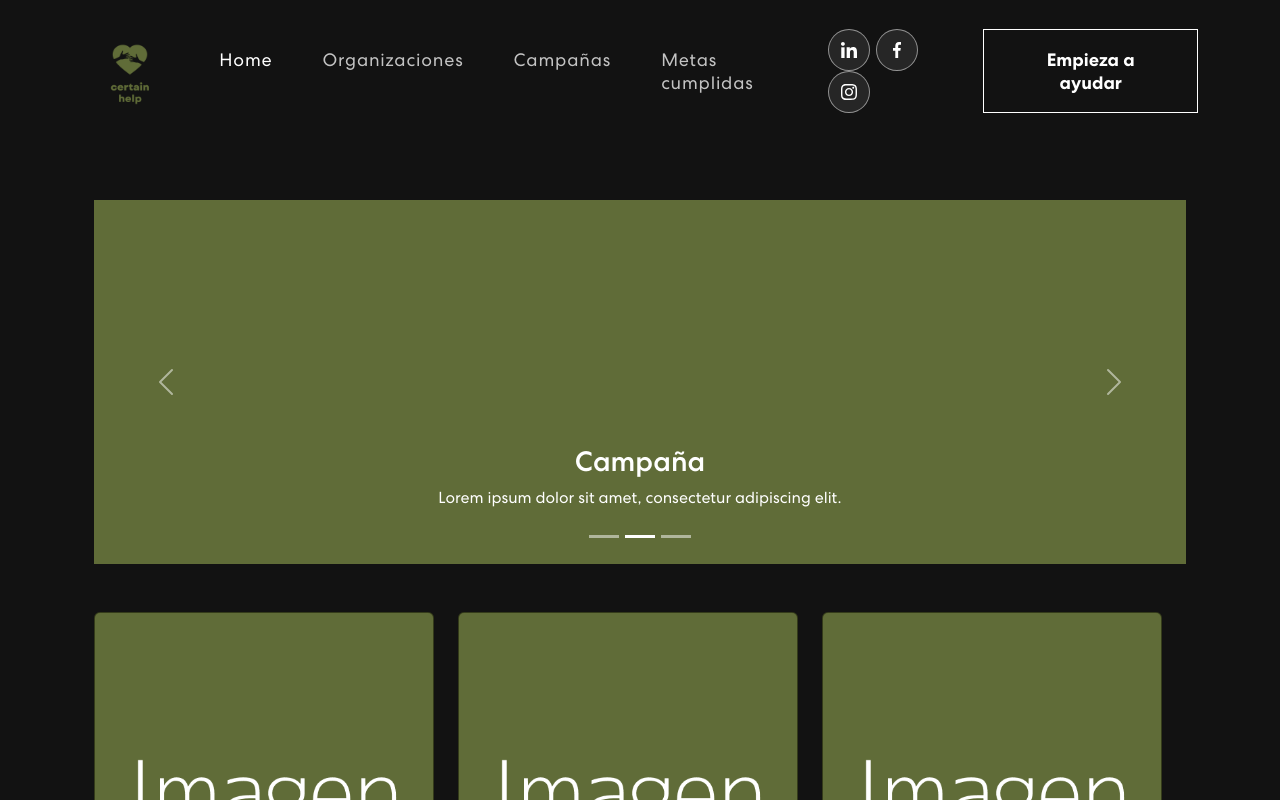
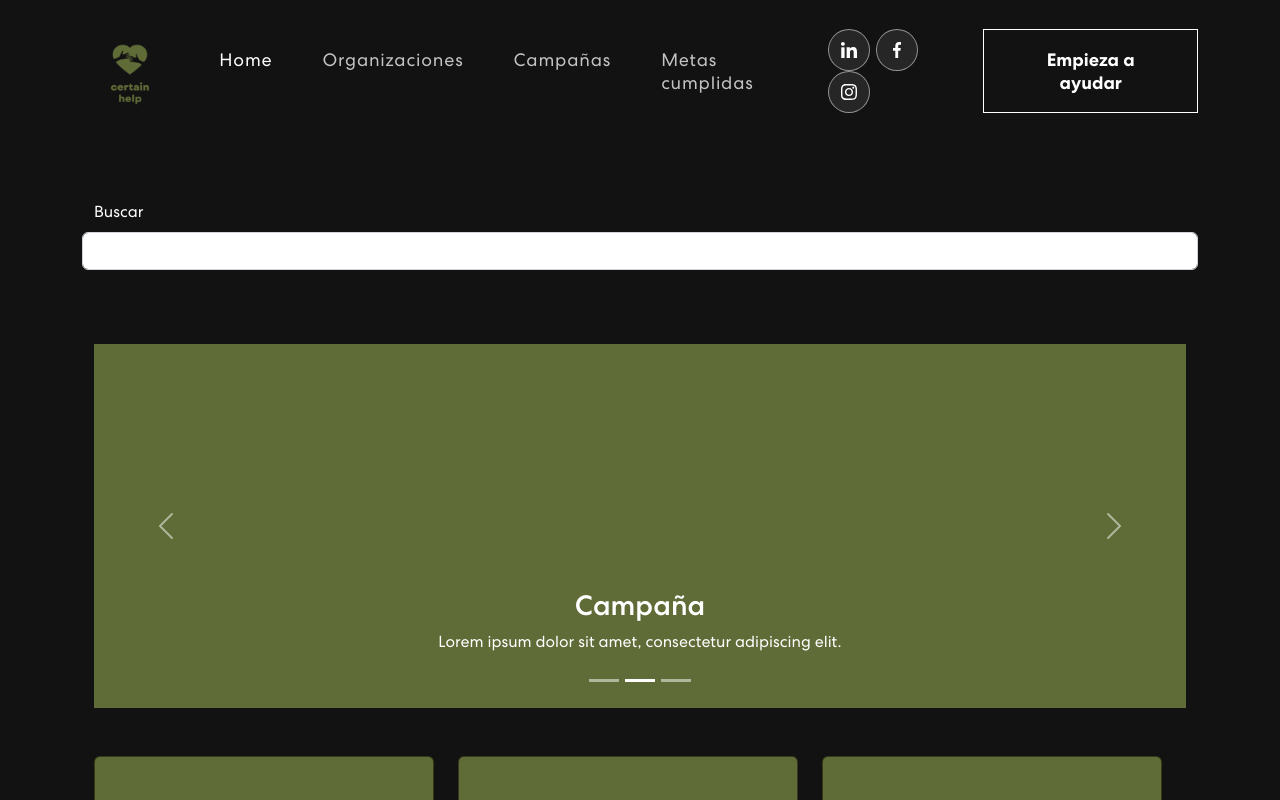
Before and after one commit to hhaven/CertainHelp, a React (Create React App) app: page /pub in a window 1280 px wide. Shown: the top 800 px of the page. Built offline with nearby package versions, Linux system fonts and the light colour scheme.

Commit message:
Arreglo a publicaciones

```diff
--- a/src/pages/publicaciones.js
+++ b/src/pages/publicaciones.js
@@ -6,12 +6,22 @@ import { CarouselPubs } from '../components/Carousel';
 import Row from 'react-bootstrap/Row';
 import Col from 'react-bootstrap/Col';
 import Container from 'react-bootstrap/Container';
+import { Form } from 'react-bootstrap';
 
 export const Publicaciones = () => {
 
   return (
 
     <Container>
+        <Row>
+                <Form.Label htmlFor="inputPassword5">Buscar</Form.Label>
+                <Form.Control
+                    aria-describedby="passwordHelpBlock"
+
+                />
+                <Form.Text id="passwordHelpBlock" muted className = 'customCarousel'>
+                </Form.Text>
+        </Row>
         <Row>
             <CarouselPubs/>
         </Row>
```
Lines whose indentation alone changed are shown as unchanged.
